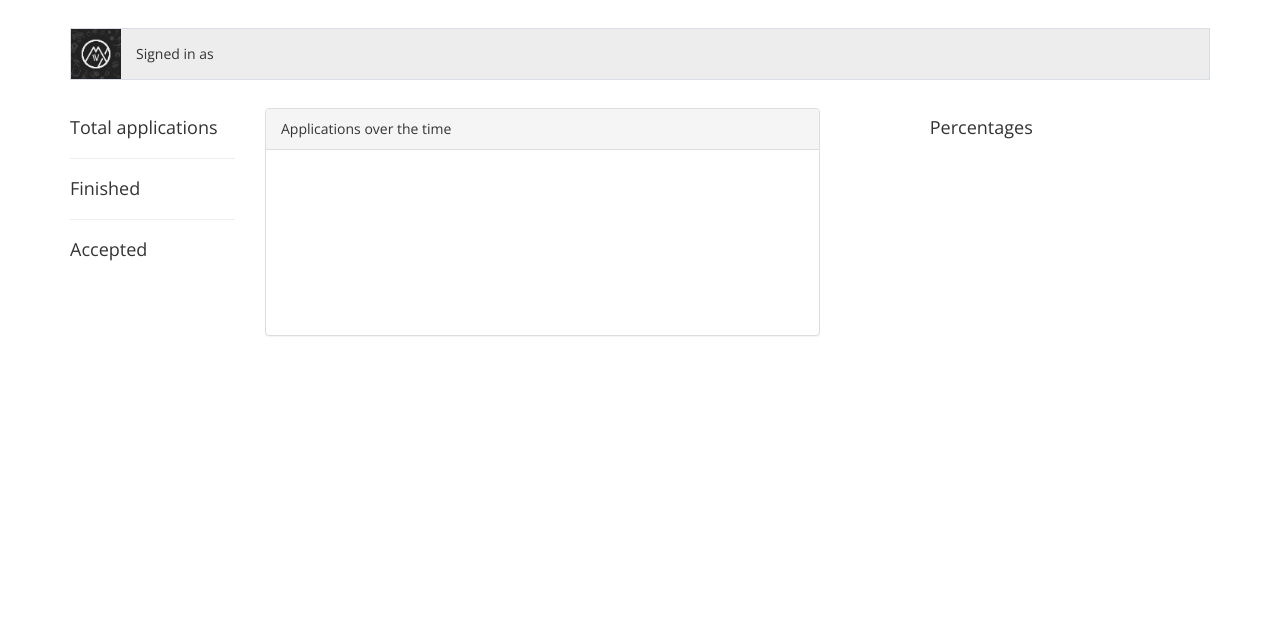
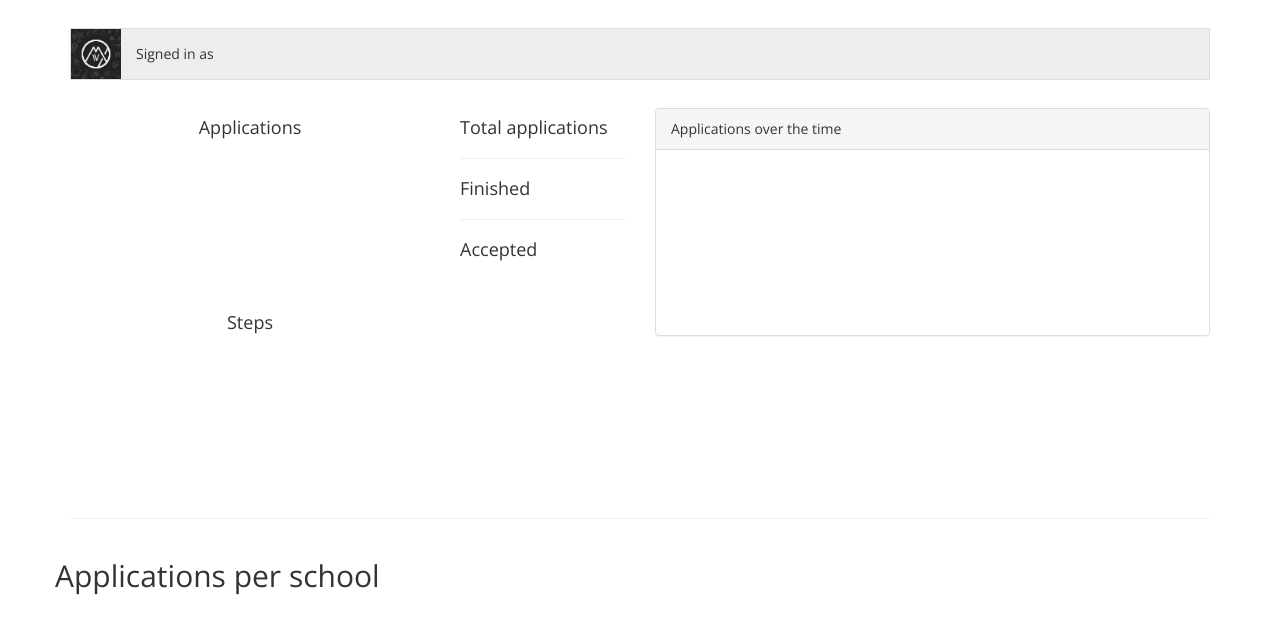
Before and after one commit to mx-hacks/IV-Back-End, a Django app: template templates/dashboard/stats.html in a window 1280 px wide. Shown: the top 634 px of the page. Run offline with Django 3.2, Linux system fonts and the light colour scheme; the template is opened without the code that fills it, so the values that code supplies are empty; a map, chart or similar area stays blank; parts of the project's set-up code (start-up, migrations or seed data) failed here and were passed over; some libraries are stand-ins or nearby versions.

Commit message:
Schools stats

```diff
--- a/applications/dashboard/views.py
+++ b/applications/dashboard/views.py
@@ -86,6 +86,7 @@ class EducationStats(AdminSession, APIView):
                 campus_hackers = Hacker.objects.filter(school=s, campus=c)
                 campus = {
                     'name': c.name,
+                    'id': c.pk,
                     'totals': {
                         'total': campus_hackers.count(),
                         'finished': sum([ch.application.finished for ch in campus_hackers]), # NOQA
--- a/static/js/stats.js
+++ b/static/js/stats.js
@@ -51,21 +51,41 @@ $(function() {
     $.ajax({
         url: 'api/stats/applications/pie/',
         success: function (response) {
-            var finished = response.progress.finished;
-            var total = response.progress.total;
-            var statusChart = new Chart($('#applicationsStatus'),{
+            var statusChart = new Chart($('#applicationsStatus'), {
                 type: 'pie',
                 data: {
                     labels: ['Finished', 'Lost'],
                     datasets: [
                         {
                             data: [
-                                Math.round(response.progress.finished_proportion, 2),
+                                Math.round(response.progress.finished_proportion),
                                 100 - Math.round(response.progress.finished_proportion)
                             ],
                             backgroundColor: [
                                 '#141414',
+                                '#fb1855'
+                            ]
+                        }
+                    ]
+                }
+            });
+            var stepsChart = new Chart($('#stepsStatus'), {
+                type: 'pie',
+                data: {
+                    labels: ['1st', '2nd', '3rd', '4th'],
+                    datasets: [
+                        {
+                            data: [
+                                Math.round(response.steps['1_proportion']),
+                                Math.round(response.steps['2_proportion']),
+                                Math.round(response.steps['3_proportion']),
+                                Math.round(response.steps['4_proportion'])
+                            ],
+                            backgroundColor: [
+                                '#141414',
                                 '#fb1855',
+                                '#4af16d',
+                                '#01ffd5'
                             ]
                         }
                     ]
@@ -74,4 +94,116 @@ $(function() {
         }
     });
 
+    $.ajax({
+        url: 'api/stats/education/',
+        success: function (response) {
+            var schools = response;
+            var container = $('#schools');
+            var template = $('.school-template');
+            schools.forEach(function (school) {
+                school_element = template.clone();
+                school_element.show();
+                school_element.removeClass('school-template');
+                school_element.find('.school-name').text('#' + school.id + ' - ' + school.name);
+                school_element.find('.school-applications').text(school.totals.total);
+                school_element.find('.school-finished').text(school.totals.finished);
+                school_element.find('.school-accepted').text(school.totals.accepted);
+
+                school_pie_id = 'school-pie-' + school.id;
+                school_pie = school_element.find('.school-pie-canvas');
+                school_pie.attr('id', school_pie_id);
+
+                container.append(school_element);
+
+                var schoolPieChart = new Chart($('#' + school_pie_id), {
+                    type: 'pie',
+                    data: {
+                        labels: ['Finished', 'Lost',],
+                        datasets: [
+                            {
+                                data: [
+                                    school.totals.finished,
+                                    school.totals.total - school.totals.finished
+                                ],
+                                backgroundColor: [
+                                    '#141414',
+                                    '#fb1855'
+                                ]
+                            }
+                        ]
+                    },
+                });
+
+                school_campus = school.campus;
+                campus_template = $('.school-table-row-template');
+                campus_container = school_element.find('tbody');
+
+                campus_bars_id = 'school-bars-' + school.id;
+                school_campus_bars = school_element.find('.school-campus-bars');
+                school_campus_bars.attr('id', campus_bars_id);
+
+                var campus_labels = [];
+                var campus_applications = {
+                    data: [],
+                    label: 'Applications',
+                    backgroundColor: '#141414',
+                };
+                var campus_finished = {
+                    data: [],
+                    label: 'Finished',
+                    backgroundColor: '#fb1855',
+                };
+                var campus_accepted = {
+                    data: [],
+                    label: 'Accepted',
+                    backgroundColor: '#4af16d',
+                };
+                var campus_lost = {
+                    data: [],
+                    label: 'Lost',
+                    backgroundColor: '#01ffd5',
+                };
+
+                school_campus.forEach(function (campus) {
+                    campus_element = campus_template.clone();
+                    campus_element.show();
+                    campus_element.removeClass('school-table-row-template');
+
+                    campus_element.find('.campus-id').text(campus.id);
+
+                    campus_element.find('.campus-name').text(campus.name);
+                    campus_labels.push(campus.name);
+
+                    campus_element.find('.campus-applications').text(campus.totals.total);
+                    campus_applications.data.push(campus.totals.total);
+
+                    campus_element.find('.campus-finished').text(campus.totals.finished);
+                    campus_finished.data.push(campus.totals.finished);
+
+                    campus_element.find('.campus-accepted').text(campus.totals.accepted);
+                    campus_accepted.data.push(campus.totals.accepted);
+
+                    campus_element.find('.campus-lost').text(campus.totals.total - campus.totals.finished);
+                    campus_lost.data.push(campus.totals.total - campus.totals.finished);
+
+                    campus_container.append(campus_element);
+                });
+
+                var campusBarChart = new Chart($('#' + campus_bars_id), {
+                    type: 'bar',
+                    data: {
+                        labels: campus_labels,
+                        datasets: [
+                            campus_applications,
+                            campus_finished,
+                            campus_accepted,
+                            campus_lost
+                        ]
+                    }
+                });
+
+            });
+        }
+    });
+
 });
--- a/templates/dashboard/stats.html
+++ b/templates/dashboard/stats.html
@@ -5,6 +5,12 @@
 
 {% block content %}
     <div class="row">
+        <div class="col-xs-4">
+            <h4 class="text-center">Applications</h4>
+            <canvas id="applicationsStatus"></canvas>
+            <h4 class="text-center">Steps</h4>
+            <canvas id="stepsStatus"></canvas>
+        </div>
         <div class="col-xs-2">
             <div class="div">
                 <h4>Total applications</h4>
@@ -25,9 +31,61 @@
                 </div>
             </div>
         </div>
-        <div class="col-xs-3">
-            <h4 class="text-center">Percentages</h4>
-            <canvas id="applicationsStatus"></canvas>
+    </div>
+    <hr>
+    <div class="row" id="schools">
+        <h2>Applications per school</h2>
+        <div class="col-xs-12 school-template" style="display: none;">
+            <div class="panel panel-default">
+                <div class="school-name panel-heading"></div>
+                <div class="panel-body">
+                    <div class="row">
+                        <div class="col-xs-6">
+                            <div class="row">
+                                <div class="col-xs-6">
+                                    <p><strong>Applications:</strong> <span class="school-applications"></span></p>
+                                    <p><strong>Finished:</strong> <span class="school-finished"></span></p>
+                                    <p><strong>Accepted:</strong> <span class="school-accepted"></span></p>
+                                </div>
+                                <div class="col-xs-6">
+                                    <canvas class="school-pie-canvas"></canvas>
+                                </div>
+                            </div>
+                            <hr>
+                            <div class="row">
+                                <div class="col-xs-12">
+                                    <p><strong>School's compus</strong></p>
+                                    <table class="table table-hover">
+                                        <thead>
+                                            <tr>
+                                                <th>#</th>
+                                                <th>Name</th>
+                                                <th>Applications</th>
+                                                <th>Finished</th>
+                                                <th>Lost</th>
+                                                <th>Accepted</th>
+                                            </tr>
+                                        </thead>
+                                        <tbody>
+                                            <tr class="school-table-row-template" style="display: none;">
+                                                <td class="campus-id"></td>
+                                                <td class="campus-name"></td>
+                                                <td class="campus-applications"></td>
+                                                <td class="campus-finished"></td>
+                                                <td class="campus-lost"></td>
+                                                <td class="campus-accepted"></td>
+                                            </tr>
+                                        </tbody>
+                                    </table>
+                                </div>
+                            </div>
+                        </div>
+                        <div class="col-xs-6">
+                            <canvas class="school-campus-bars"></canvas>
+                        </div>
+                    </div>
+                </div>
+            </div>
         </div>
     </div>
 {% endblock %}
```
